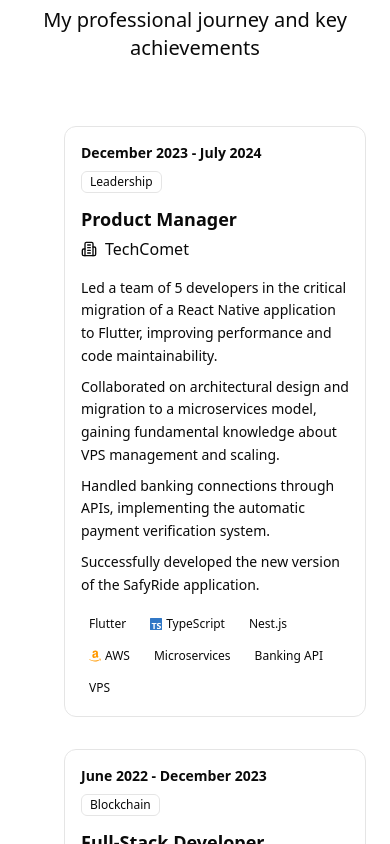
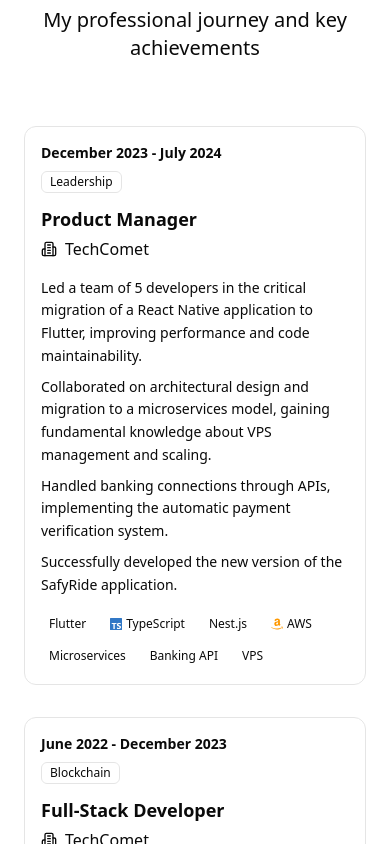
Before and after one commit to iscodev0/portfolio-web, a Next.js app: page / in a window 390 px wide. Shown: the part 2200-3044 px from the top of the page. Built offline with nearby package versions, Linux system fonts and the light colour scheme.

Commit message:
refactor: clean up ExperienceSection layout by removing unnecessary timeline line and adjusting mobile layout

```diff
--- a/components/home/ExperienceSection.tsx
+++ b/components/home/ExperienceSection.tsx
@@ -80,15 +80,13 @@ export const ExperienceSection = ({ data }: ExperienceProps) => {
         </div>
 
         <div className="relative">
-          {/* Timeline Line - Different positions for mobile and desktop */}
-          <div className="absolute left-4 lg:left-8 top-0 bottom-0 w-0.5 bg-border"></div>
 
           <div className="space-y-8 lg:space-y-12">
             {data.experience.jobs.map((job, index: number) => (
               <div key={job.id} className="relative">
 
                 {/* Mobile Layout (Default) */}
-                <div className="block lg:hidden ml-10">
+                <div className="block lg:hidden">
                   <div className="bg-card border border-border rounded-xl p-4 hover:shadow-lg transition-all duration-300">
                     {/* Header with date and badge */}
                     <div className="mb-4">
```
